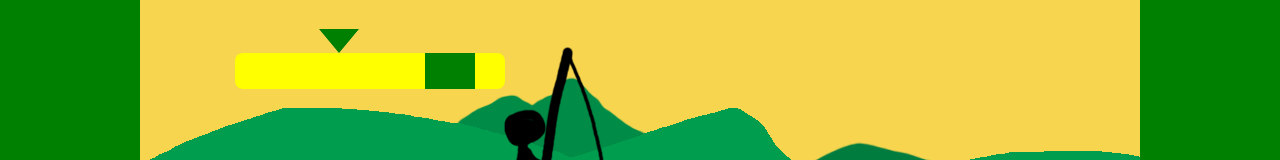
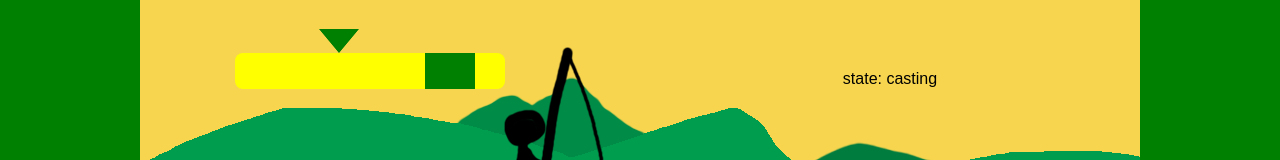
Before and after one commit to GabrielAttano/dev_blog, a React (Vite) app: page / in a window 1280 px wide. Shown: the part 283-443 px from the top of the page. Built offline with nearby package versions, Linux system fonts and the light colour scheme.

Commit message:
change(main screen): add temporary container with info

```diff
--- a/src/components/fishingSimulator/mainScreen/index.jsx
+++ b/src/components/fishingSimulator/mainScreen/index.jsx
@@ -1,4 +1,4 @@
-import { useEffect, useState } from 'react';
+import { useEffect, useRef, useState } from 'react';
 import * as S from './styled';
 
 import mainScreenStates from './mainScreenStates';
@@ -7,8 +7,10 @@ import CastingMinigame from '../castingMinigame';
 function MainScreen() {
     const [gameState, setGameState] = useState(mainScreenStates.Idle);
 
+    const castingMinigameResult = useRef(null);
+
     const handleCastingMinigameEnd = (state) => {
-        console.log(state);
+        castingMinigameResult.current = state;
         setGameState(mainScreenStates.WaitingToHook);
     }
 
@@ -21,6 +23,14 @@ function MainScreen() {
 
     return (
         <S.container>
+            <S.containerSmall></S.containerSmall>
+            <S.containerSmall>
+                <div>state: {gameState}</div>
+                {castingMinigameResult.current !== null ? (
+                    <div>casting minigame result: {castingMinigameResult.current}</div>
+                ): false}
+
+            </S.containerSmall>
             {gameState === mainScreenStates.Casting ? <CastingMinigame handleCastingMinigameEnd={handleCastingMinigameEnd}/> : false}
         </S.container>
     )
--- a/src/components/fishingSimulator/mainScreen/styled.js
+++ b/src/components/fishingSimulator/mainScreen/styled.js
@@ -4,7 +4,6 @@ import fishingPlaceholder from '../../../assets/fishingBackgroundPlaceholder.png
 export const container = styled.div`
     position: relative;
     display: flex;
-    flex-direction: column;
     justify-content: center;
     align-items: center;
     width: 100%;
@@ -12,3 +11,12 @@ export const container = styled.div`
     background-image: url(${fishingPlaceholder});
     background-size: cover;
 `;
+
+export const containerSmall = styled.div`
+    display: flex;
+    flex-direction: column;
+    justify-content: center;
+    align-items: center;
+    width: 50%;
+    height: 100%;
+`;
```
